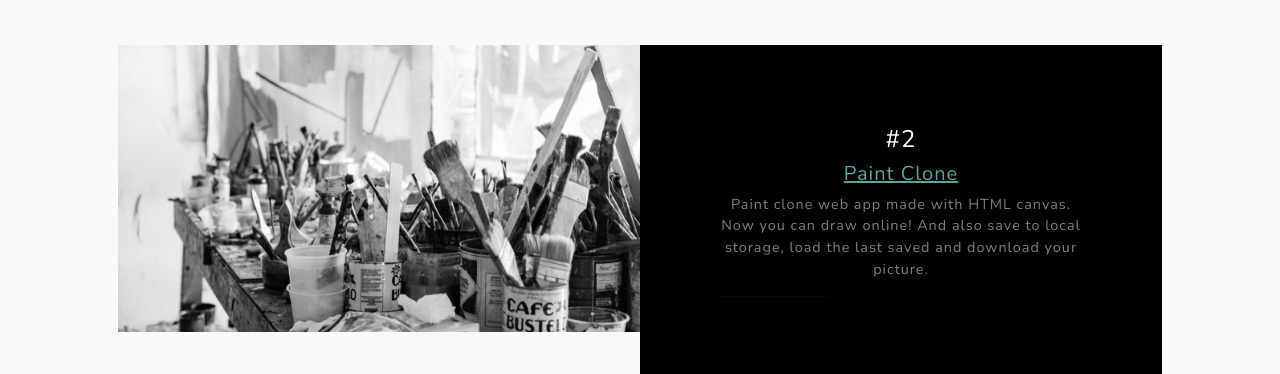
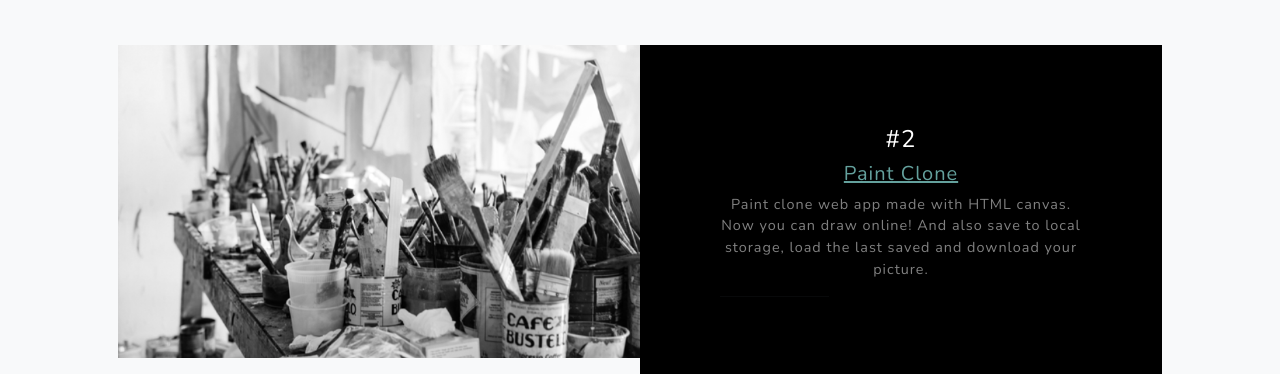
Before and after one commit to olga-smrnva/olga-smrnva.github.io, a plain HTML site: page index.html in a window 1280 px wide. Shown: the part 2513-2887 px from the top of the page. Drawn offline with nearby package versions, Linux system fonts and the light colour scheme.

Commit message:
Photo edited

```diff
--- a/index.html
+++ b/index.html
@@ -80,7 +80,7 @@
 				</div>
 				<!-- Project One Row-->
 				<div class="row gx-0 mb-5 mb-lg-0 justify-content-center">
-					<div class="col-lg-6"><img class="img-fluid" src="assets/img/paint.jpg" alt="..." /></div>
+					<div class="col-lg-6"><img class="img-fluid" src="assets/img/paint.png" alt="..." /></div>
 					<div class="col-lg-6">
 						<div class="bg-black text-center h-100 project">
 							<div class="d-flex h-100">
```
Also changed, not shown: assets/img/number.jpg, assets/img/paint.jpg (deleted), assets/img/paint.png (added).
